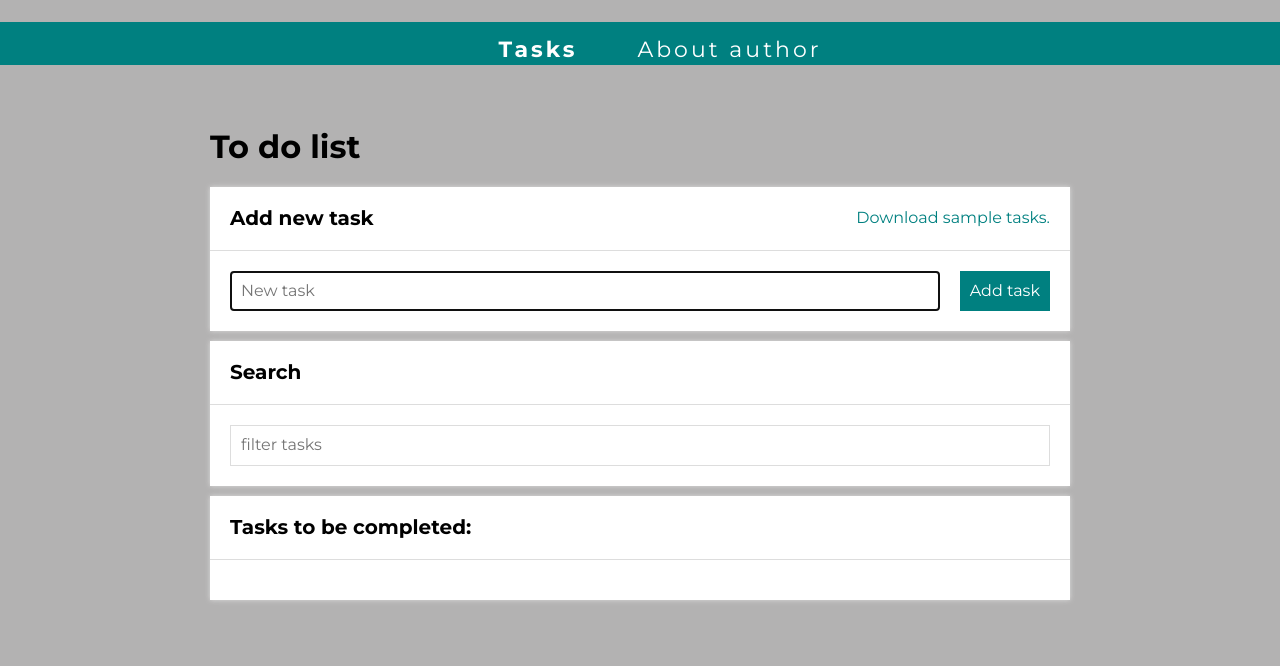
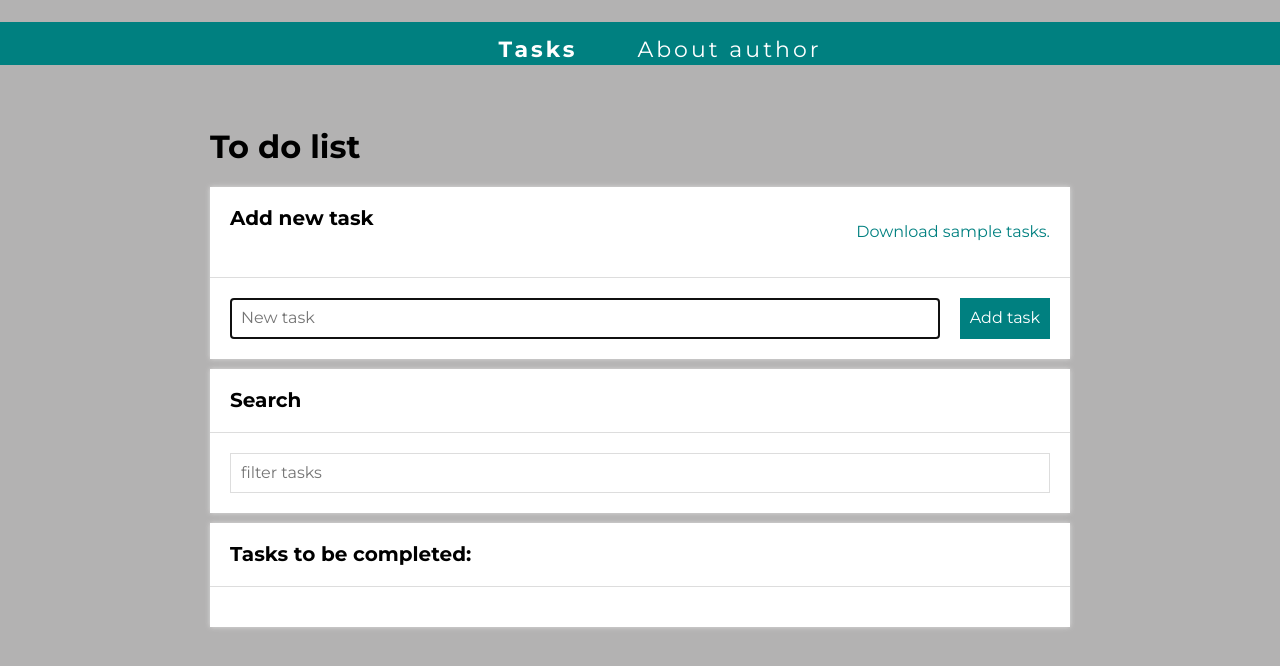
Before and after one commit to PawelOwiesek/todo-list_react, a React (Create React App) app: page /#/tasks in a window 1280 px wide. Shown: the top 666 px of the page. Built offline with nearby package versions, Linux system fonts and the light colour scheme.

Commit message:
added styles to fetchButton paragraph

```diff
--- a/src/features/tasks/TasksPage/SampleTasksButton/index.js
+++ b/src/features/tasks/TasksPage/SampleTasksButton/index.js
@@ -1,13 +1,34 @@
 import { StyledButton } from "../Buttons/StyledButtons";
-import { fetchExampleTasks } from "../../tasksSlice";
-import { useDispatch } from "react-redux";
+import { fetchExampleTasks, fetchingStatus } from "../../tasksSlice";
+import { useDispatch, useSelector } from "react-redux";
+import { LoadingParagraph } from "./styled";
+import { useState, useEffect } from "react";
 
 const SampleTaskButton = () => {
+  const [red, setRed] = useState(false);
   const dispatch = useDispatch();
+  const loading = useSelector(fetchingStatus);
+
+  useEffect(() => {
+    const intervalID = setInterval(() => {
+      setRed((red) => !red);
+    }, 500);
+
+    return () => {
+      clearInterval(intervalID);
+    };
+  }, []);
 
   return (
-    <StyledButton onClick={() => dispatch(fetchExampleTasks())}>
-      Download sample tasks.
+    <StyledButton
+      onClick={() => dispatch(fetchExampleTasks())}
+      disabled={loading}
+    >
+      {loading ? (
+        <LoadingParagraph red={red}>Loading...</LoadingParagraph>
+      ) : (
+        <LoadingParagraph>Download sample tasks.</LoadingParagraph>
+      )}
     </StyledButton>
   );
 };
--- /dev/null
+++ b/src/features/tasks/TasksPage/SampleTasksButton/styled.js
@@ -0,0 +1,5 @@
+import styled from "styled-components";
+
+export const LoadingParagraph = styled.p`
+  color: ${({ red }) => (red ? "red" : `${({ theme }) => theme.colors.teal}`)};
+`;
--- a/src/features/tasks/tasksSaga.js
+++ b/src/features/tasks/tasksSaga.js
@@ -6,16 +6,24 @@ import {
   delay,
   select,
 } from "redux-saga/effects";
-import { fetchExampleTasks, selectTasks, setTasks } from "./tasksSlice";
+
+import {
+  fetchExampleTasks,
+  selectTasks,
+  setTasks,
+  fetchExampleTasksError,
+} from "./tasksSlice";
+
 import { getExampleTasks } from "./getExampleTask";
 import { saveTasksInLocaleStorage } from "./tasksLocalStorage";
 
 function* fetchExampleTasksHandler() {
   try {
-    yield delay(500);
+    yield delay(1500);
     const exampleTasks = yield call(getExampleTasks);
     yield put(setTasks(exampleTasks));
   } catch (error) {
+    yield put(fetchExampleTasksError());
     yield call(alert, "Something went wrong");
   }
 }
--- a/src/features/tasks/tasksSlice.js
+++ b/src/features/tasks/tasksSlice.js
@@ -1,6 +1,5 @@
 import { createSlice } from "@reduxjs/toolkit";
 import { getTasksFromLocaleStorage } from "./tasksLocalStorage";
-import { queries } from "@testing-library/react";
 
 const tasksSlice = createSlice({
   name: "tasks",
@@ -8,6 +7,7 @@ const tasksSlice = createSlice({
     tasks: getTasksFromLocaleStorage(),
     hideDone: false,
   },
+
   reducers: {
     addTask: ({ tasks }, { payload: task }) => {
       tasks.push(task);
@@ -26,9 +26,15 @@ const tasksSlice = createSlice({
     setAllDone: ({ tasks }) => {
       tasks.map((task) => (task.done = true));
     },
-    fetchExampleTasks: () => {},
+    fetchExampleTasks: (state) => {
+      state.status = true;
+    },
     setTasks: (state, { payload: tasks }) => {
       state.tasks = tasks;
+      state.status = false;
+    },
+    fetchExampleTasksError: (state) => {
+      state.status = false;
     },
   },
 });
@@ -40,6 +46,7 @@ export const {
   removeTask,
   setAllDone,
   fetchExampleTasks,
+  fetchExampleTasksError,
   setTasks,
 } = tasksSlice.actions;
 
@@ -63,4 +70,6 @@ export const selectTasksByQuery = (state, query) => {
   );
 };
 
+export const fetchingStatus = (state) => selectTasksState(state).status;
+
 export default tasksSlice.reducer;
```
